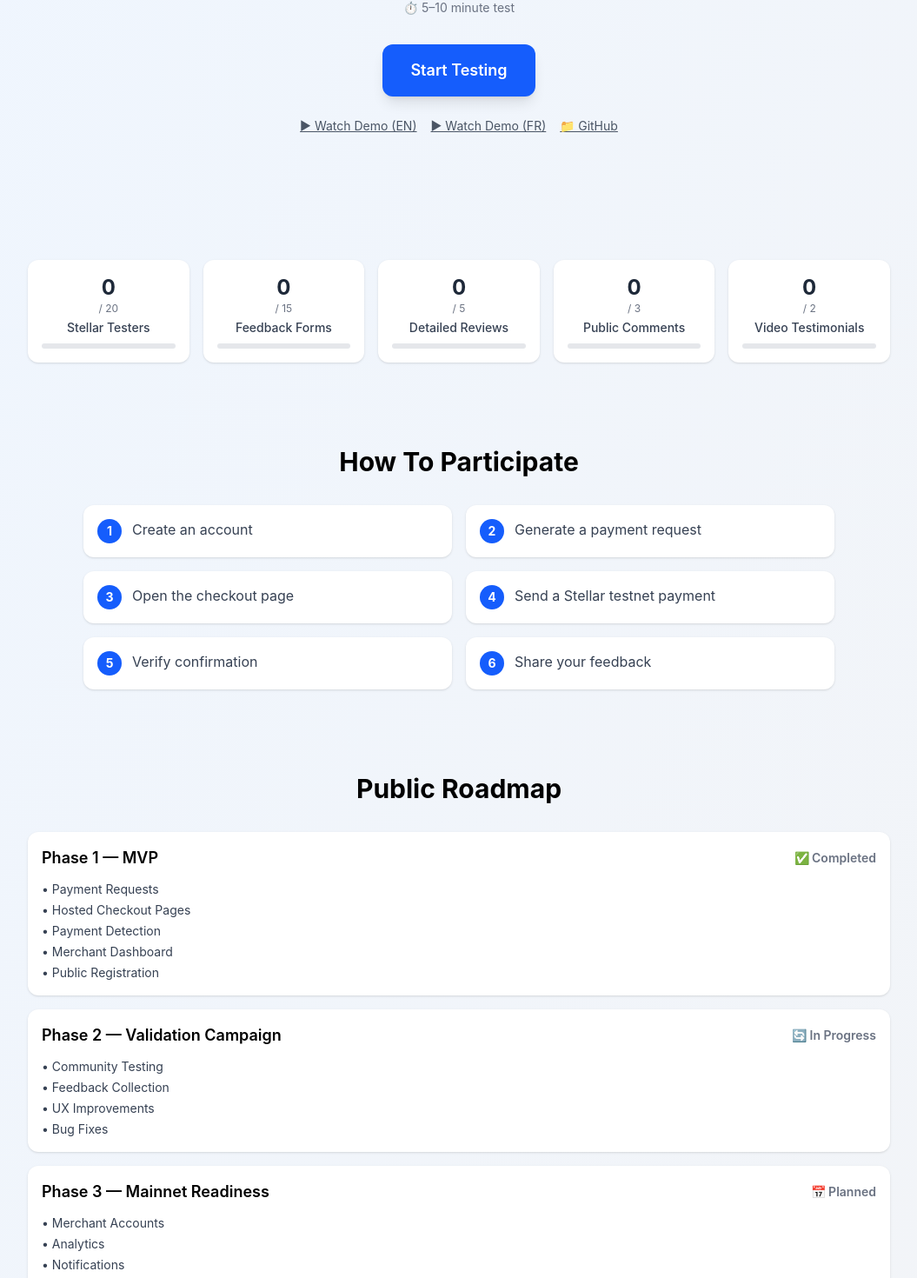
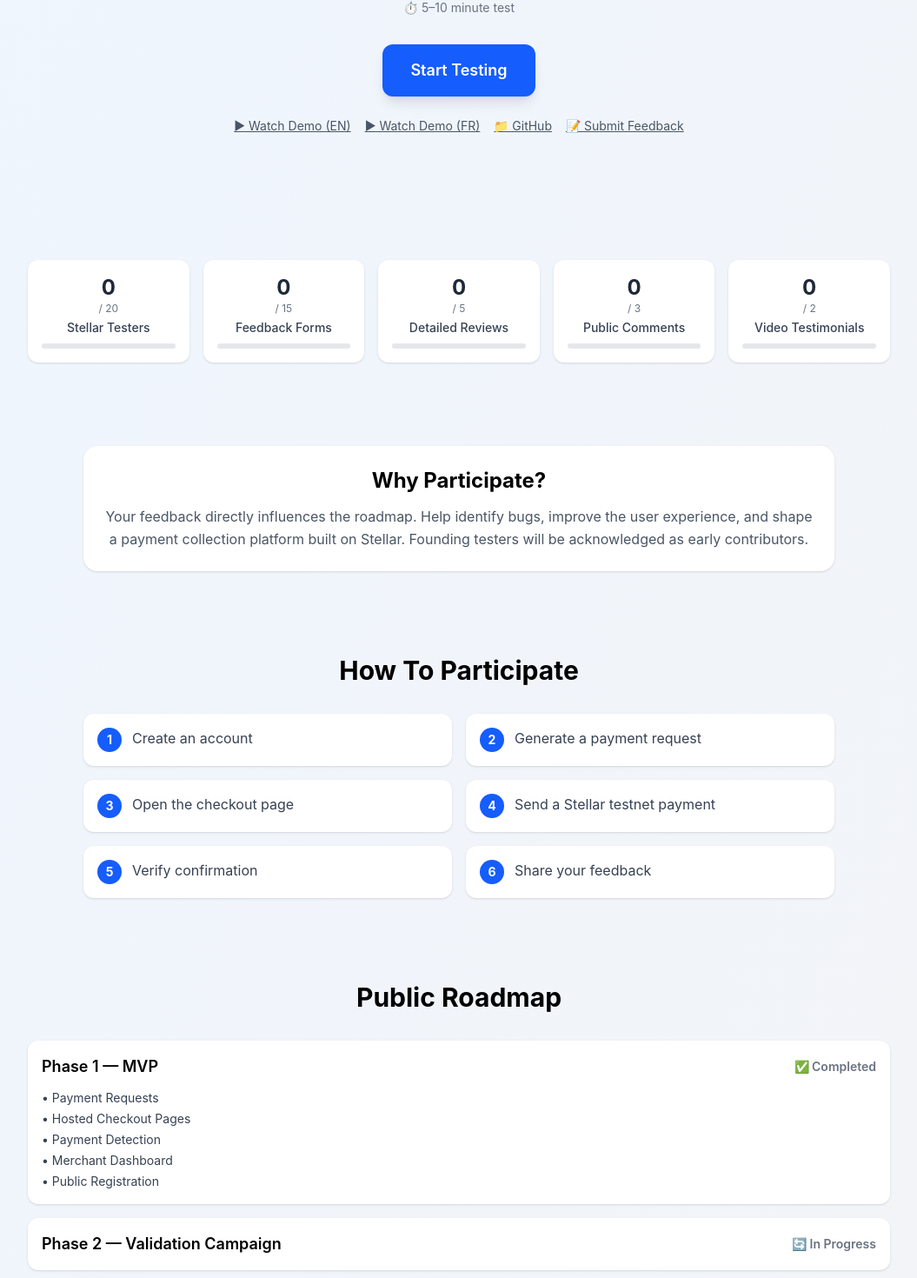
Before and after one commit to HabibX/slyky, a React (Vite) app in the folder frontend/checkout/: page / in a window 1280 px wide. Shown: the part 397-1867 px from the top of the page at 87% size, without its empty margins (112-1167 px from the left). Built offline with nearby package versions, Linux system fonts and the light colour scheme; no server answers.

Commit message:
feat: apply final UX fixes – feedback button, why participate, metrics config, roadmap accordion, founding tester language

```diff
--- a/frontend/checkout/src/App.tsx
+++ b/frontend/checkout/src/App.tsx
@@ -66,9 +66,36 @@ function App() {
   }, [paymentId]);
 
   // ====== LANDING PAGE (no ?id= present) ======
-  if (!paymentId) {
+  // ====== CONSTANTS (place these above function App()) ======
+const FEEDBACK_FORM =
+  "https://docs.google.com/forms/d/e/1FAIpQLScebks7GmTMRizxKA-kLzxeH6MQ8xUlZrWGmBXMmr2zx0txyw/viewform";
+
+// 🔄 Replace with new video links after remaking demos
+const DEMO_EN =
+  import.meta.env.VITE_DEMO_EN ||
+  'https://youtu.be/DJy2wKaODBE';   // ← update after new recording
+
+const DEMO_FR =
+  import.meta.env.VITE_DEMO_FR ||
+  'https://youtu.be/RayqQuKToPk';   // ← update after new recording
+
+const GITHUB_REPO =
+  import.meta.env.VITE_GITHUB_REPO ||
+  'https://github.com/HabibX/slyky';
+
+// Validation metrics — configurable, will later be fetched from API
+const validationMetrics = {
+  testers: 0,
+  feedbackForms: 0,
+  reviews: 0,
+  publicComments: 0,
+  testimonials: 0,
+};
+
+// ====== LANDING PAGE ======
+if (!paymentId) {
   return (
-    <div className="min-h-screen bg-linear-to-br from-blue-50 to-gray-100">
+    <div className="min-h-screen bg-gradient-to-br from-blue-50 to-gray-100">
       {/* Hero */}
       <section className="max-w-4xl mx-auto px-4 py-16 sm:py-24 text-center">
         {/* Trust badges */}
@@ -111,7 +138,7 @@ function App() {
           Start Testing
         </a>
 
-        {/* Secondary links */}
+        {/* Secondary links — includes Submit Feedback */}
         <div className="mt-6 flex flex-wrap justify-center gap-4 text-sm">
           <a href={DEMO_EN} target="_blank" rel="noopener noreferrer" className="text-gray-600 hover:text-blue-600 underline">
             ▶ Watch Demo (EN)
@@ -122,24 +149,26 @@ function App() {
           <a href={GITHUB_REPO} target="_blank" rel="noopener noreferrer" className="text-gray-600 hover:text-blue-600 underline">
             📁 GitHub
           </a>
+          <a href={FEEDBACK_FORM} target="_blank" rel="noopener noreferrer" className="text-gray-600 hover:text-blue-600 underline">
+            📝 Submit Feedback
+          </a>
         </div>
       </section>
 
-      {/* Metrics */}
+      {/* Metrics — now configurable */}
       <section className="max-w-5xl mx-auto px-4 py-12">
         <div className="grid grid-cols-2 md:grid-cols-5 gap-4">
           {[
-            { target: 20, current: 0, label: 'Stellar Testers' },
-            { target: 15, current: 0, label: 'Feedback Forms' },
-            { target: 5, current: 0, label: 'Detailed Reviews' },
-            { target: 3, current: 0, label: 'Public Comments' },
-            { target: 2, current: 0, label: 'Video Testimonials' },
+            { target: 20, current: validationMetrics.testers, label: 'Stellar Testers' },
+            { target: 15, current: validationMetrics.feedbackForms, label: 'Feedback Forms' },
+            { target: 5, current: validationMetrics.reviews, label: 'Detailed Reviews' },
+            { target: 3, current: validationMetrics.publicComments, label: 'Public Comments' },
+            { target: 2, current: validationMetrics.testimonials, label: 'Video Testimonials' },
           ].map(({ target, current, label }) => (
             <div key={label} className="bg-white rounded-xl p-4 text-center shadow-sm">
               <div className="text-2xl font-bold text-gray-800">{current}</div>
               <div className="text-xs text-gray-500">/ {target}</div>
               <div className="text-sm font-medium text-gray-700 mt-1">{label}</div>
-              {/* Simple progress bar */}
               <div className="w-full bg-gray-200 rounded-full h-1.5 mt-2">
                 <div
                   className="bg-blue-600 h-1.5 rounded-full"
@@ -148,6 +177,19 @@ function App() {
               </div>
             </div>
           ))}
+        </div>
+      </section>
+
+      {/* Why Participate? — NEW section */}
+      <section className="max-w-4xl mx-auto px-4 py-12">
+        <div className="bg-white rounded-2xl p-6 shadow-sm text-center">
+          <h3 className="text-2xl font-bold mb-3">Why Participate?</h3>
+          <p className="text-gray-600 leading-relaxed">
+            Your feedback directly influences the roadmap.
+            Help identify bugs, improve the user experience,
+            and shape a payment collection platform built on Stellar.
+            Founding testers will be acknowledged as early contributors.
+          </p>
         </div>
       </section>
 
@@ -164,7 +206,7 @@ function App() {
             'Share your feedback',
           ].map((step, index) => (
             <div key={step} className="bg-white rounded-xl p-4 flex items-start gap-3 shadow-sm">
-              <span className="shrink-0 w-7 h-7 bg-blue-600 text-white rounded-full flex items-center justify-center text-sm font-bold">
+              <span className="flex-shrink-0 w-7 h-7 bg-blue-600 text-white rounded-full flex items-center justify-center text-sm font-bold">
                 {index + 1}
               </span>
               <span className="text-gray-700">{step}</span>
@@ -173,7 +215,7 @@ function App() {
         </div>
       </section>
 
-      {/* Roadmap – simple accordion on mobile, always open on desktop */}
+      {/* Roadmap — only Phase 1 open by default */}
       <section className="max-w-5xl mx-auto px-4 py-12">
         <h3 className="text-3xl font-bold text-center mb-8">Public Roadmap</h3>
         <div className="space-y-4">
@@ -199,7 +241,11 @@ function App() {
               items: ['Payment APIs', 'Invoicing', 'Business Integrations', 'Cross‑border Payments'],
             },
           ].map(({ phase, status, items }) => (
-            <details key={phase} className="bg-white rounded-xl p-4 shadow-sm" open>
+            <details
+              key={phase}
+              className="bg-white rounded-xl p-4 shadow-sm"
+              open={phase === 'Phase 1 — MVP'}   // ✅ only Phase 1 open
+            >
               <summary className="font-semibold text-lg cursor-pointer list-none flex justify-between items-center">
                 <span>{phase}</span>
                 <span className="text-sm text-gray-500">{status}</span>
@@ -226,11 +272,12 @@ function App() {
         </div>
       </section>
 
-      {/* Founding Tester CTA */}
+      {/* Founding Tester CTA — enhanced */}
       <section className="max-w-3xl mx-auto px-4 py-16 text-center">
         <h3 className="text-3xl sm:text-4xl font-bold mb-4">Become a Founding Tester</h3>
         <p className="text-gray-600 mb-8">
-          Help validate SLYKY before Blue Belt submission and directly influence future development.
+          Founding testers directly influence the roadmap and help shape the future of SLYKY.
+          Your feedback will be acknowledged and drive real product decisions.
         </p>
         <a
           href="/register"
@@ -266,6 +313,10 @@ function App() {
         {payment.status === 'confirmed' ? (
           <div className="text-green-600 font-bold text-lg mb-4">
             ✅ Payment received — thank you!
+            <p className="text-sm text-gray-600 mt-2 font-normal">
+              You have successfully completed the SLYKY Testnet Validation Campaign test.
+              Your feedback will directly influence future development and Blue Belt submission.
+            </p>
           </div>
         ) : (
           <div className="text-yellow-600 font-bold text-lg mb-4">
```
Also changed, not shown: 1 other file (tests, documents, lock files or other folders).
